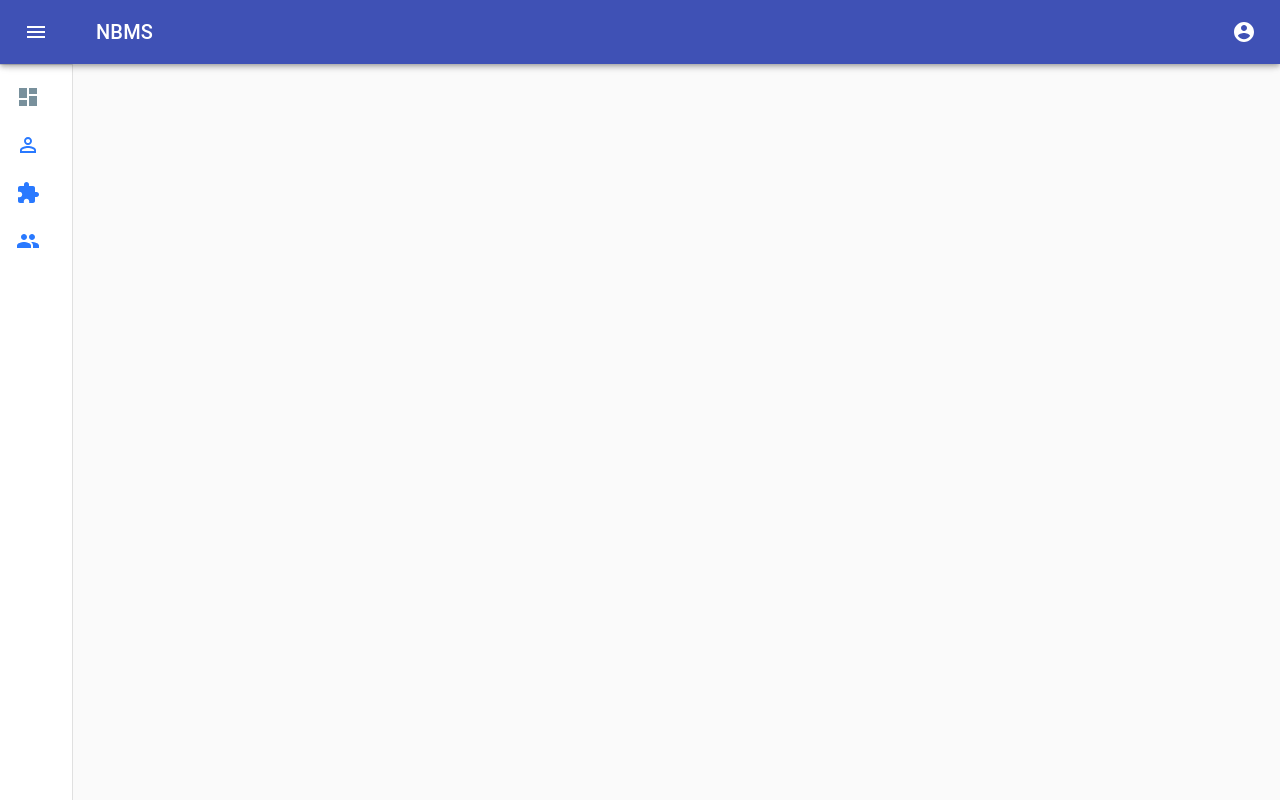
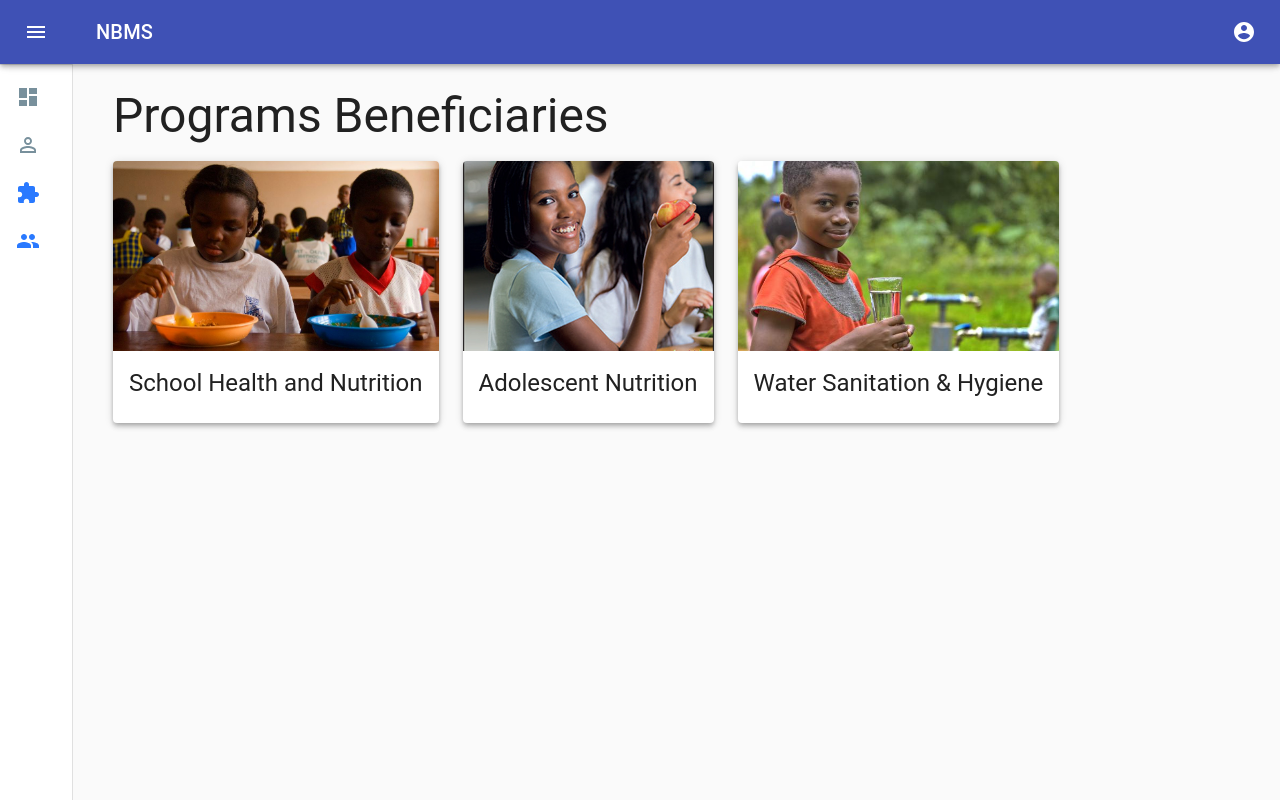
Before and after one commit to sangwaniKondowe/Nutritional-Beneficiary-Management-System, a React (Create React App) app: page /ProgramBeneficiaries in a window 1280 px wide. Built offline with nearby package versions, Linux system fonts and the light colour scheme.

Commit message:
joseph mkonda

```diff
--- a/src/Components/Admin.js
+++ b/src/Components/Admin.js
@@ -45,6 +45,11 @@ import WaterSanitationAndHygiene from './programsPages/WaterSanitationAndHygiene
 import IntergratedHomeStead from './programsPages/IntergratedHomeStead';
 import InfantAndYoungChild from './programsPages/InfantAndYoungChild'
 import dam from './programsPages/dam'
+import ProgramBeneficiaries from './ProgramBeneficiaries';
+
+import WaterSanitationAndHygienBeneficiaries from './BeneficiaryPages/WaterSanitationAndHygienBeneficiaries';
+import HomeAndSchoolBeneficiaries from './BeneficiaryPages/HomeAndSchoolBeneficiaries';
+import AdolescentNutritionBeneficiaries from './BeneficiaryPages/AdolescentNutritionBeneficiaries';
 
 const drawerWidth = 240;
 
@@ -180,7 +185,7 @@ const MiniDrawer = props => {
     {
       text: "Beneficiaries",
       icon: <PermIdentityIcon />,
-      link:"/beneficiaries"
+      link:"/ProgramBeneficiaries"
     },
     {
       text: "Programs",
@@ -305,16 +310,19 @@ const MiniDrawer = props => {
 
         <Switch>
           <Route exact path = "/" render={() => <Dashboard/>}/>
+          <Route exact path = "/ProgramBeneficiaries" render={() => <ProgramBeneficiaries/>}/>
+
           <Route exact path = "/beneficiaries" render={() => <Beneficiaries/>}/>
           <Route exact path = "/programs" render={() => <Programs/>}/>
           <Route exact path = "/fieldsstaffs" render={() => <FieldStuffs/>}/>
           <Route exact path = "/programs/intervetions" render={()=><SchoolAndHealthProgram/>}/>
           <Route exact path="/programs/adolescentnutrion" render={() => <AdolescentNutrition/>}/>
           <Route exact path="/programs/WaterSanitationAndHygiene" render={() => <WaterSanitationAndHygiene/>}/>
-          {/* <Route exact path = "/programs/dam" render = {() => <dam/>}/> */}
-          <Route exact path = "/programs/dam" render = {() => <dam/>}/>
+
           <Route exact path = "/programs/InfantAndYoungChild" render = {() => <InfantAndYoungChild/>}/>
-
+          <Route exact path ="/Beneficiaries/HomeAndSchoolBeneficiaries" render ={() =><HomeAndSchoolBeneficiaries/>}/>
+          <Route exact path ="/Beneficiaries/AdolescentNutritionBeneficiaries" render ={() =><AdolescentNutritionBeneficiaries/>}/>
+          <Route exact path ="/Beneficiaries/WaterSanitationAndHygienBeneficiaries" render={() =><WaterSanitationAndHygienBeneficiaries/>}/>
           </Switch>
 
           </Box>
--- /dev/null
+++ b/src/Components/BeneficiaryPages/AdolescentNutritionBeneficiaries.js
@@ -0,0 +1,68 @@
+
+import React,{useState,useEffect} from 'react';
+import {Typography } from '@material-ui/core';
+import Edit from '@material-ui/icons/Edit'
+import Delete from '@material-ui/icons/Delete'
+import axios from 'axios';
+import MaterialTable from 'material-table';
+
+function AdolescentNutritionBeneficiaries() {
+    const [data, setData] = useState([])
+    const columns = [
+        { title:'Intervetion',field:'InterventionName'},
+        { title:'Full Name',field:'FullName'},
+        { title:'Gender',field:'Gender'},
+        { title:'Date Of Birth',field:'DateOfBirth'},
+        { title:'Nation ID Number',field:'NationlId'},
+        { title:'Guardian',field:'Guardian'},
+        { title:'Current Resident',field:'CurrentResident'},
+
+        ]
+    const baseUrl = "http://127.0.0.1:8000/api/adolescentBeneficiaries/"
+    const getBeneficiaries = async () => {
+      await axios.get(baseUrl)
+      .then(response => {
+         setData(response.data);
+      })
+
+    }
+    useEffect(() => {
+      getBeneficiaries();
+
+    },[])
+
+  return (
+      <div>
+
+
+    <Typography variant='h3' gutterBottom>Adolescent Nutrition Beneficiaries</Typography>
+
+    <MaterialTable
+     columns={columns}
+     data={data}
+     title="Beneficiaries"
+     options={{
+      paging:false,
+      exportButton:true,
+
+  }}
+
+  actions={[
+    {
+      icon:Edit,
+      tooltip: 'Edit ',
+      //onClick: (event,rowData) => selectIntervetion(rowData, "Edit")
+    },
+    {
+      icon:Delete,
+      tooltip:'delete'
+    }
+  ]}
+
+    />
+
+    </div>
+  );
+}
+
+export default AdolescentNutritionBeneficiaries;
--- /dev/null
+++ b/src/Components/BeneficiaryPages/HomeAndSchoolBeneficiaries.js
@@ -0,0 +1,71 @@
+
+import React,{useState,useEffect} from 'react';
+import {Typography } from '@material-ui/core';
+import Edit from '@material-ui/icons/Edit'
+import Delete from '@material-ui/icons/Delete'
+
+import axios from 'axios';
+import MaterialTable from 'material-table';
+
+function HomeAndSchoolBeneficiaries() {
+    const [data, setData] = useState([])
+    const columns = [
+        { title:'Intervetion',field:'InterventionName'},
+        { title:'Full Name',field:'FullName'},
+        { title:'Gender',field:'Gender'},
+        { title:'Date Of Birth',field:'DateOfBirth'},
+        { title:'Nation ID Number',field:'NationalId'},
+        { title:'Class Level',field:'ClassLevel'},
+        { title:'Name Of School',field:'NameOfSchool'}
+
+
+
+    ]
+    const baseUrl = "http://127.0.0.1:8000/api/beneficiaries/"
+    const getBeneficiaries = async () => {
+      await axios.get(baseUrl)
+      .then(response => {
+        setData(response.data);
+      })
+
+    }
+    useEffect(() => {
+      getBeneficiaries();
+
+    },[])
+
+  return (
+      <div>
+
+
+    <Typography variant='h3' gutterBottom>School Health and Nutrition Beneficiaries</Typography>
+
+    <MaterialTable
+     columns={columns}
+     data={data}
+     title="Beneficiaries"
+     options={{
+      paging:false,
+      exportButton:true,
+
+  }}
+
+  actions={[
+    {
+      icon:Edit,
+      tooltip: 'Edit ',
+      //onClick: (event,rowData) => selectIntervetion(rowData, "Edit")
+    },
+    {
+      icon:Delete,
+      tooltip:'delete'
+    }
+  ]}
+
+    />
+
+    </div>
+  );
+}
+
+export default HomeAndSchoolBeneficiaries;
--- /dev/null
+++ b/src/Components/BeneficiaryPages/WaterSanitationAndHygienBeneficiaries.js
@@ -0,0 +1,69 @@
+import Edit from '@material-ui/icons/Edit'
+import Delete from '@material-ui/icons/Delete'
+import axios from 'axios';
+import MaterialTable from 'material-table';
+import React,{useState,useEffect} from 'react';
+import {Typography } from '@material-ui/core';
+
+
+function WaterSanitationAndHygienBeneficiaries() {
+    const [data, setData] = useState([])
+    const columns = [
+        { title:'Intervetion',field:'InterventionName'},
+        { title:'Full Name',field:'FullName'},
+        { title:'Gender',field:'Gender'},
+        { title:'Number Of Family Members',field:'NumberOfFamilyMembers'},
+        { title:'Area',field:'Area'},
+        { title:'Source Of Water',field:'SourceOfWater'},
+
+
+        ]
+    const baseUrl = "http://127.0.0.1:8000/api/WSHbeneficiaries/"
+    const getBeneficiaries = async () => {
+      await axios.get(baseUrl)
+      .then(response => {
+         setData(response.data);
+      })
+
+
+    }
+    useEffect(() => {
+      getBeneficiaries();
+
+    },[])
+
+  return (
+      <div>
+
+
+    <Typography variant='h3' gutterBottom>Water Sanitation & Hygiene Beneficiaries</Typography>
+
+    <MaterialTable
+     columns={columns}
+     data={data}
+     title="Beneficiaries"
+     options={{
+      paging:false,
+      exportButton:true,
+
+  }}
+
+  actions={[
+    {
+      icon:Edit,
+      tooltip: 'Edit ',
+      //onClick: (event,rowData) => selectIntervetion(rowData, "Edit")
+    },
+    {
+      icon:Delete,
+      tooltip:'delete'
+    }
+  ]}
+
+    />
+
+    </div>
+  );
+}
+
+export default WaterSanitationAndHygienBeneficiaries;
--- /dev/null
+++ b/src/Components/ProgramBeneficiaries.js
@@ -0,0 +1,112 @@
+
+import React from 'react';
+import {Link} from "react-router-dom"
+import clsx from 'clsx';
+import { Typography, Paper, Grid, Card, CardContent, CardMedia, Avatar, IconButton, Toolbar, CardHeader, TextField } from '@material-ui/core';
+import { makeStyles } from '@material-ui/core/styles';
+import CardActionArea from '@material-ui/core/CardActionArea';
+
+
+
+const useStyles = makeStyles((theme) => ({
+  root: {
+      maxWidth: 330,
+    },
+  appBarSpacer: theme.mixins.toolbar,
+  paper: {
+    padding: theme.spacing(2),
+    display: 'flex',
+    // overflow: 'auto',
+    flexDirection: 'column',
+  },
+  fixedHeight: {
+    height: 240,
+  },
+  link: {
+      textDecoration: 'none',
+      transitionDuration: 20,
+  }
+}));
+
+
+function ProgramBeneficiaries() {
+  const classes = useStyles();
+  const fixedHeightPaper = clsx(classes.paper, classes.fixedHeight);
+
+  return(
+      <div>
+         <Typography variant='h3' gutterBottom> Programs Beneficiaries</Typography>
+            <Grid container spacing={3} direction='row'>
+            <Grid item >
+            <Link  to="/Beneficiaries/HomeAndSchoolBeneficiaries" className={classes.link}>
+              <Card className={classes.root} elevation={4}>
+                <CardActionArea>
+                    <CardMedia
+                    component="img"
+                    alt="program"
+                    height="190"
+                    image="/images/school-meals-world-health-day.jpg"
+                    title="School Health and Nutrition"
+                    />
+                    <CardContent>
+                        <Typography gutterBottom variant="h5" component="h2">
+                            School Health and Nutrition
+                        </Typography>
+
+                    </CardContent>
+                </CardActionArea>
+
+                </Card>
+                </Link>
+            </Grid>
+
+            <Grid item >
+            <Link  to="/Beneficiaries/AdolescentNutritionBeneficiaries" className={classes.link}>
+              <Card className={classes.root} elevation={4}>
+                <CardActionArea>
+                    <CardMedia
+                     component="img"
+                     alt="program"
+                     height="190"
+                     image="/images/adolescent nutrition.jpg"
+                     title="Adolescent Nutrition"
+                    />
+                    <CardContent>
+                        <Typography gutterBottom variant="h5" component="h2">
+                        Adolescent Nutrition
+                        </Typography>
+
+                    </CardContent>
+                </CardActionArea>
+
+                </Card>
+                </Link>
+            </Grid>
+
+            <Grid item >
+            <Link  to="/Beneficiaries/WaterSanitationAndHygienBeneficiaries" className={classes.link}>
+              <Card className={classes.root} elevation={4}>
+                <CardActionArea>
+                    <CardMedia
+                     component="img"
+                     alt="program"
+                     height="190"
+                     image="/images/waterSanitation.jpg"
+                     title=" Water Sanitation and Hygiene"/>
+                    <CardContent>
+                        <Typography gutterBottom variant="h5" component="h2">
+                        Water Sanitation & Hygiene
+                        </Typography>
+
+                    </CardContent>
+                </CardActionArea>
+
+                </Card>
+                </Link>
+            </Grid>
+            </Grid>
+      </div>
+  );
+}
+
+export default ProgramBeneficiaries;
```
